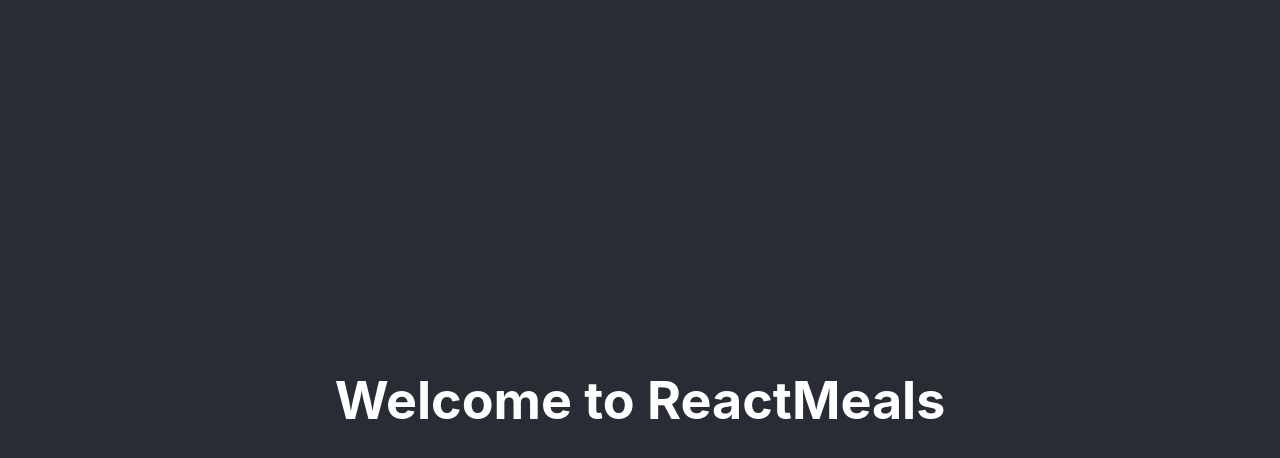
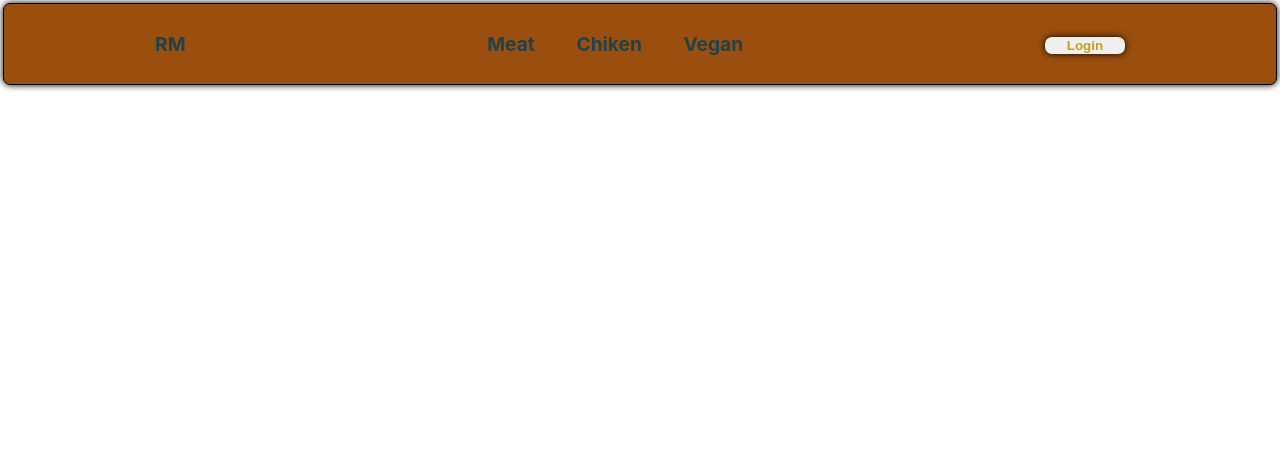
Before and after one commit to Luzzani/React-meals, a React (Create React App) app: page / in a window 1280 px wide. Shown: the top 458 px of the page. Built offline with nearby package versions, Linux system fonts and the light colour scheme.

Commit message:
Navbar, con logo, boton de login, y 3 links de navegacion

```diff
--- a/src/App.js
+++ b/src/App.js
@@ -1,12 +1,12 @@
-import logo from './logo.svg';
 import './App.css';
+import NavBar from './components/NavBar';
+
 
 function App() {
   return (
-    <div className="App">
-      <header className="App-header">
-        <h1>Welcome to ReactMeals</h1>
-      </header>
+    <div>
+      <NavBar className="App-header">
+      </NavBar>
     </div>
   );
 }
--- /dev/null
+++ b/src/components/NavBar.css
@@ -0,0 +1,41 @@
+.header {
+    margin: .2rem;
+    border: 1px solid black;
+    border-radius: 7px;
+    box-shadow: 0px 0px 7px black;
+    background-color: #9b4f0f;
+    height: 10vh;
+    display: flex;
+    justify-content: space-around;
+    align-items: center;
+}
+
+.navbar {
+    width: 20vw;
+    display: flex;
+    justify-content: space-between;
+}
+
+
+.navbar a,
+.logo a{
+    font-weight: bolder;
+    font-size: 1.2rem;
+    text-decoration: none;
+    color: #1e434c;
+}
+
+
+.button {
+    font-weight: bold;
+    box-shadow: 0px 0px 7px black;
+    border: none;
+    border-radius: 7px;
+    color: #c99e10;
+    min-width: 5rem;
+}
+
+.button:hover {
+    background-color: #9b4f0f;
+    color: #1e434c;
+}
--- /dev/null
+++ b/src/components/NavBar.js
@@ -0,0 +1,19 @@
+import './NavBar.css'
+
+const NavBar =()=>{
+    return <header className='header'>
+        <div className='logo'>
+        <a href="#home">RM</a>
+        </div>
+        <div>
+        <nav className='navbar'>
+            <a href="#meat">Meat</a>
+            <a href="#chiken">Chiken</a>
+            <a href="#vegan">Vegan</a>
+        </nav>
+        </div>
+        <div><button className='button'>Login</button></div>
+    </header>
+};
+
+export default NavBar;
--- a/src/index.js
+++ b/src/index.js
@@ -1,17 +1,15 @@
 import React from 'react';
-import ReactDOM from 'react-dom';
+import ReactDOM from 'react-dom/client';
 import './index.css';
 import App from './App';
 import reportWebVitals from './reportWebVitals';
 
-ReactDOM.render(
-  <React.StrictMode>
-    <App />
-  </React.StrictMode>,
-  document.getElementById('root')
-);
 
-// If you want to start measuring performance in your app, pass a function
+const root = ReactDOM.createRoot(document.getElementById('root'));
+root.render(<App />);
+
+
+// If you want to starts measuring performance in your app, pass a function
 // to log results (for example: reportWebVitals(console.log))
 // or send to an analytics endpoint. Learn more: https://bit.ly/CRA-vitals
 reportWebVitals();
```
Also changed, not shown: document.txt (added).
